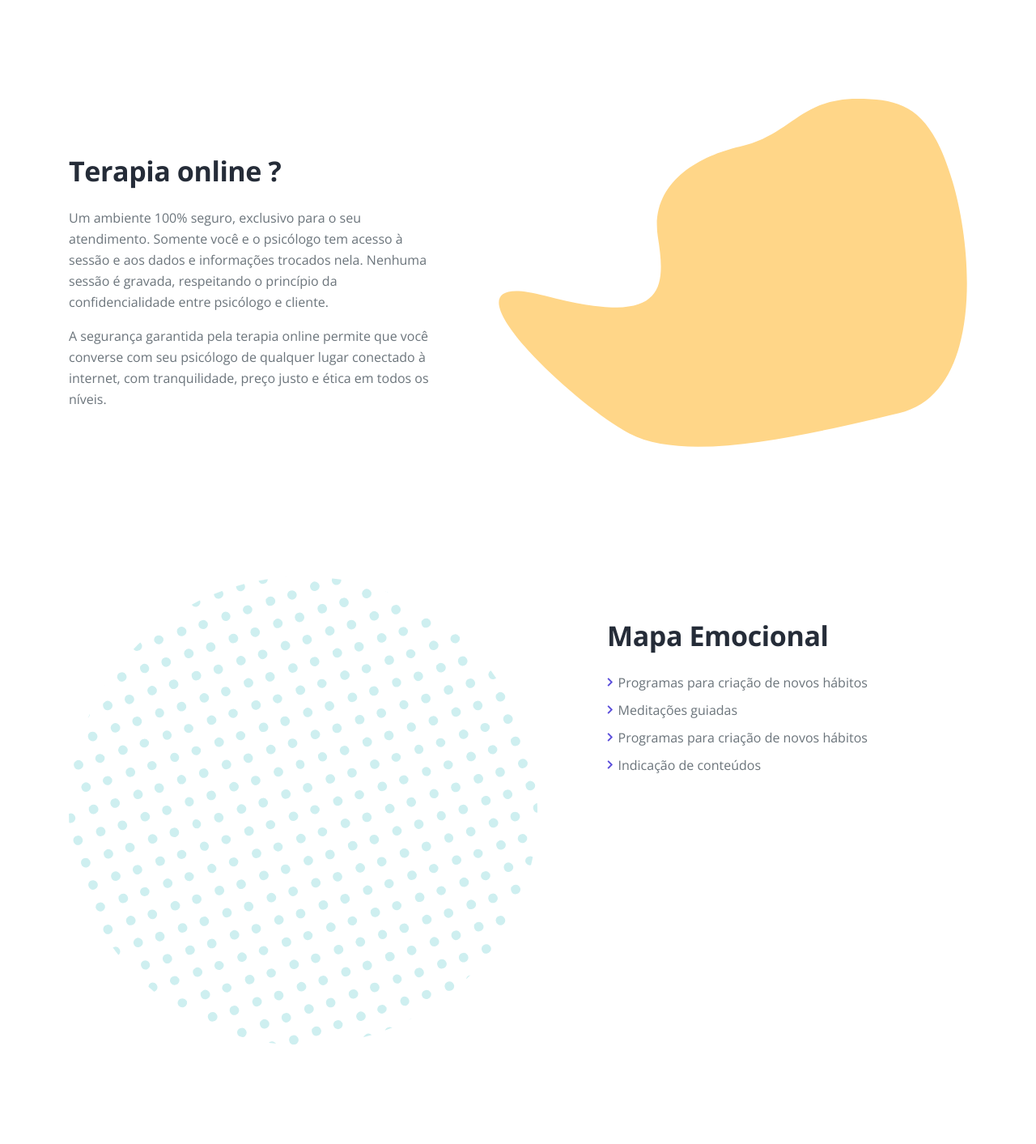
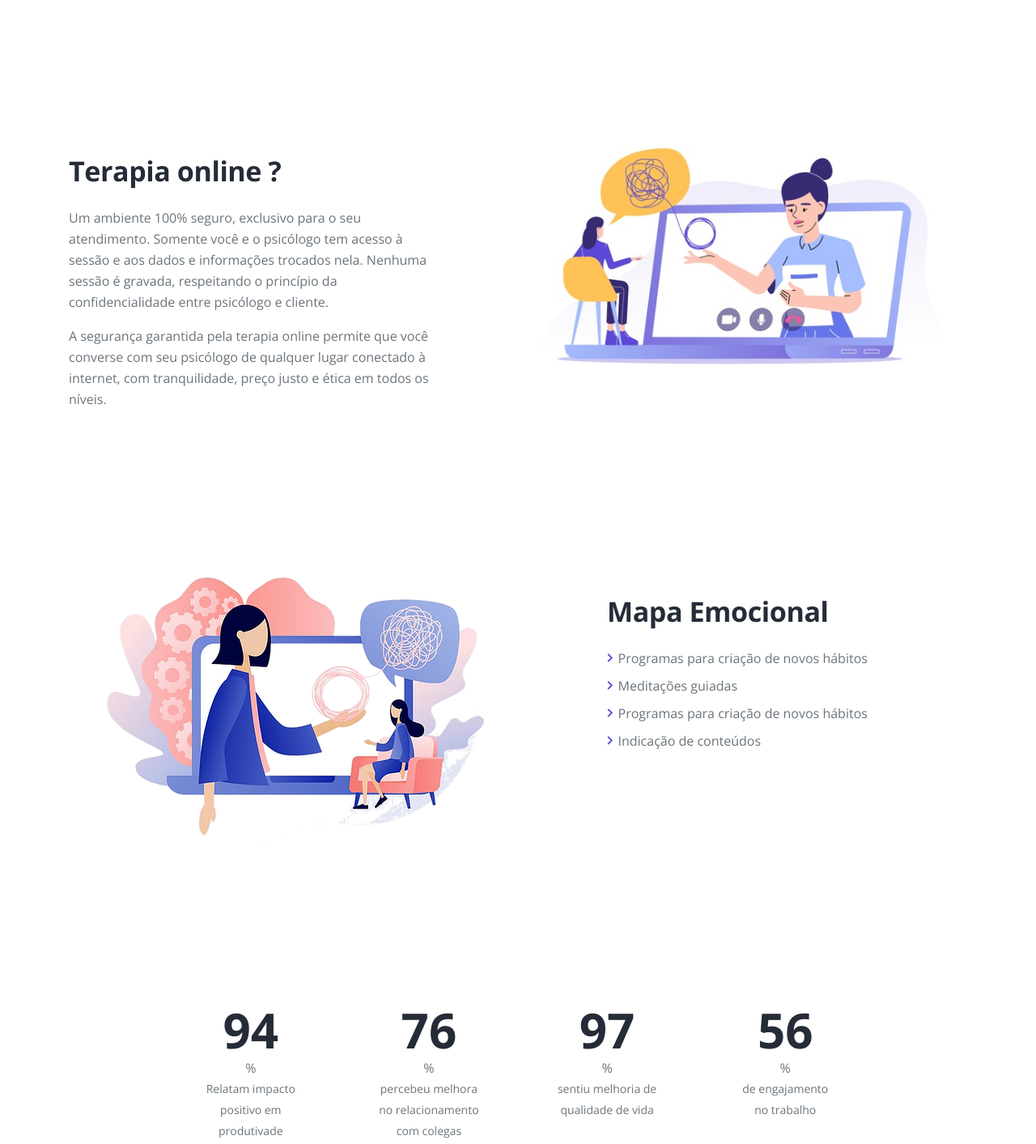
Before and after one commit to psigescicabelo/psciologa, a plain HTML site: page index.html in a window 1280 px wide. Shown: the part 1860-3273 px from the top of the page at 81% size. Drawn offline with nearby package versions, Linux system fonts and the light colour scheme.

Commit message:
Add files via upload

```diff
--- a/index.html
+++ b/index.html
@@ -211,7 +211,7 @@
                 </div> <!-- end of col -->
                 <div class="col-lg-7">
                     <div class="image-container">
-                        <img class="img-fluid" src="images/details-1.svg" alt="alternative">
+                        <img class="img-fluid" src="images/img2.jpg" alt="alternative">
                     </div> <!-- end of image-container -->
                 </div> <!-- end of col -->
             </div> <!-- end of row -->
@@ -226,7 +226,7 @@
             <div class="row">
                 <div class="col-lg-7">
                     <div class="image-container">
-                        <img class="img-fluid" src="images/details-2.svg" alt="alternative">
+                        <img class="img-fluid" src="images/img1.webp" alt="alternative">
                     </div> <!-- end of image-container -->
                 </div> <!-- end of col -->
                 <div class="col-lg-5">
```
